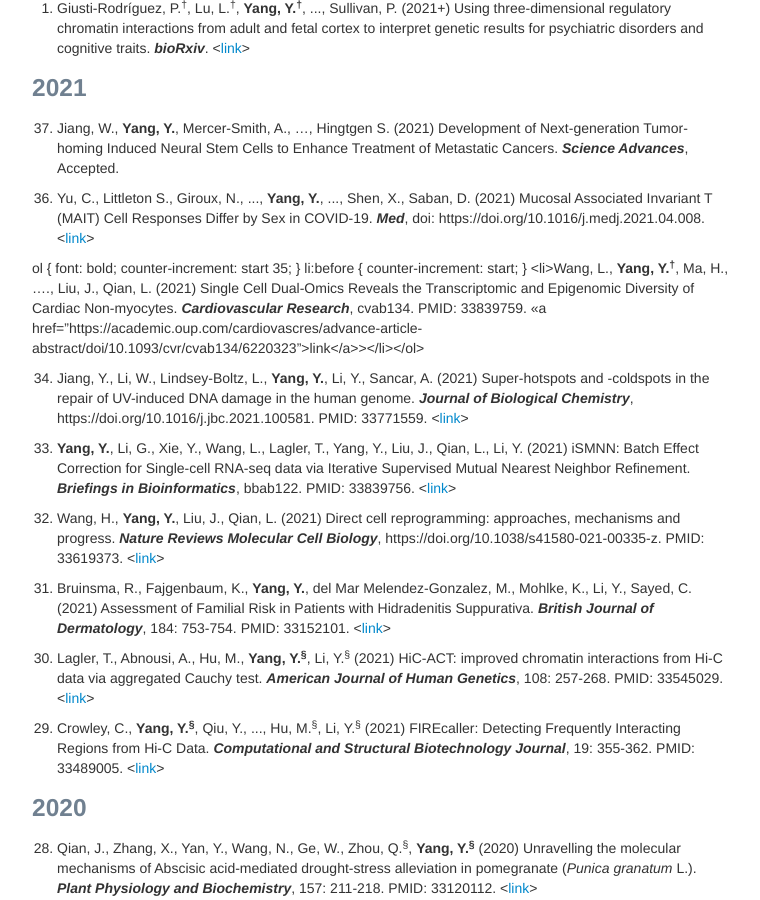
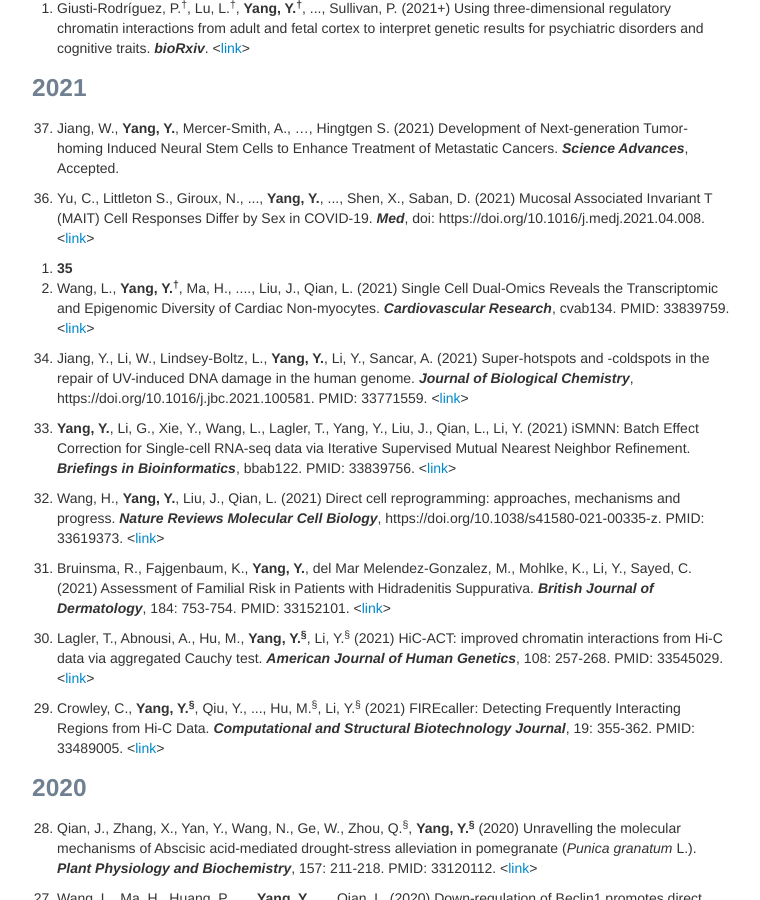
Before and after one commit to yycunc/yycunc.github.io, a Jekyll site: the page built from pages/pubs.md, in a window 1280 px wide and 900 px high, scrolled down 656 px. Shown: the whole window, without its empty margins (258-1018 px from the left). Built offline with Jekyll 4.4.1, drawn with Linux system fonts in a browser that asks for light colours.

Commit message:
Update pubs.md

```diff
--- a/pages/pubs.md
+++ b/pages/pubs.md
@@ -33,13 +33,7 @@ title: Yuchen Yang's publications
 
 <ol start="36"> <li>Yu, C., Littleton S., Giroux, N., ..., <b>Yang, Y.</b>, ..., Shen, X., Saban, D. (2021) Mucosal Associated Invariant T (MAIT) Cell Responses Differ by Sex in COVID-19. <i><b>Med</b></i>, doi: https://doi.org/10.1016/j.medj.2021.04.008. <<a href="https://www.cell.com/med/pdf/S2666-6340(21)00157-4.pdf?_returnURL=https%3A%2F%2Flinkinghub.elsevier.com%2Fretrieve%2Fpii%2FS2666634021001574%3Fshowall%3Dtrue">link</a>></li></ol>
 
-ol {
-  font: bold;
-  counter-increment: start 35;
-  }
-  li:before {
-  counter-increment: start;
-  } <li>Wang, L., <b>Yang, Y.<sup>&dagger;</sup></b>, Ma, H., ...., Liu, J., Qian, L. (2021) Single Cell Dual-Omics Reveals the Transcriptomic and Epigenomic Diversity of Cardiac Non-myocytes. <i><b>Cardiovascular Research</b></i>, cvab134. PMID: 33839759. <<a href="https://academic.oup.com/cardiovascres/advance-article-abstract/doi/10.1093/cvr/cvab134/6220323">link</a>></li></ol>
+<ol> <li> <b>35</b></li> <li>Wang, L., <b>Yang, Y.<sup>&dagger;</sup></b>, Ma, H., ...., Liu, J., Qian, L. (2021) Single Cell Dual-Omics Reveals the Transcriptomic and Epigenomic Diversity of Cardiac Non-myocytes. <i><b>Cardiovascular Research</b></i>, cvab134. PMID: 33839759. <<a href="https://academic.oup.com/cardiovascres/advance-article-abstract/doi/10.1093/cvr/cvab134/6220323">link</a>></li></ol>
 
 <ol start="34"> <li>Jiang, Y., Li, W., Lindsey-Boltz, L., <b>Yang, Y.</b>, Li, Y., Sancar, A. (2021) Super-hotspots and -coldspots in the repair of UV-induced DNA damage in the human genome. <i><b>Journal of Biological Chemistry</b></i>, https://doi.org/10.1016/j.jbc.2021.100581. PMID: 33771559. <<a href="https://www.jbc.org/article/S0021-9258(21)00361-6/fulltext">link</a>></li></ol>
 
```
